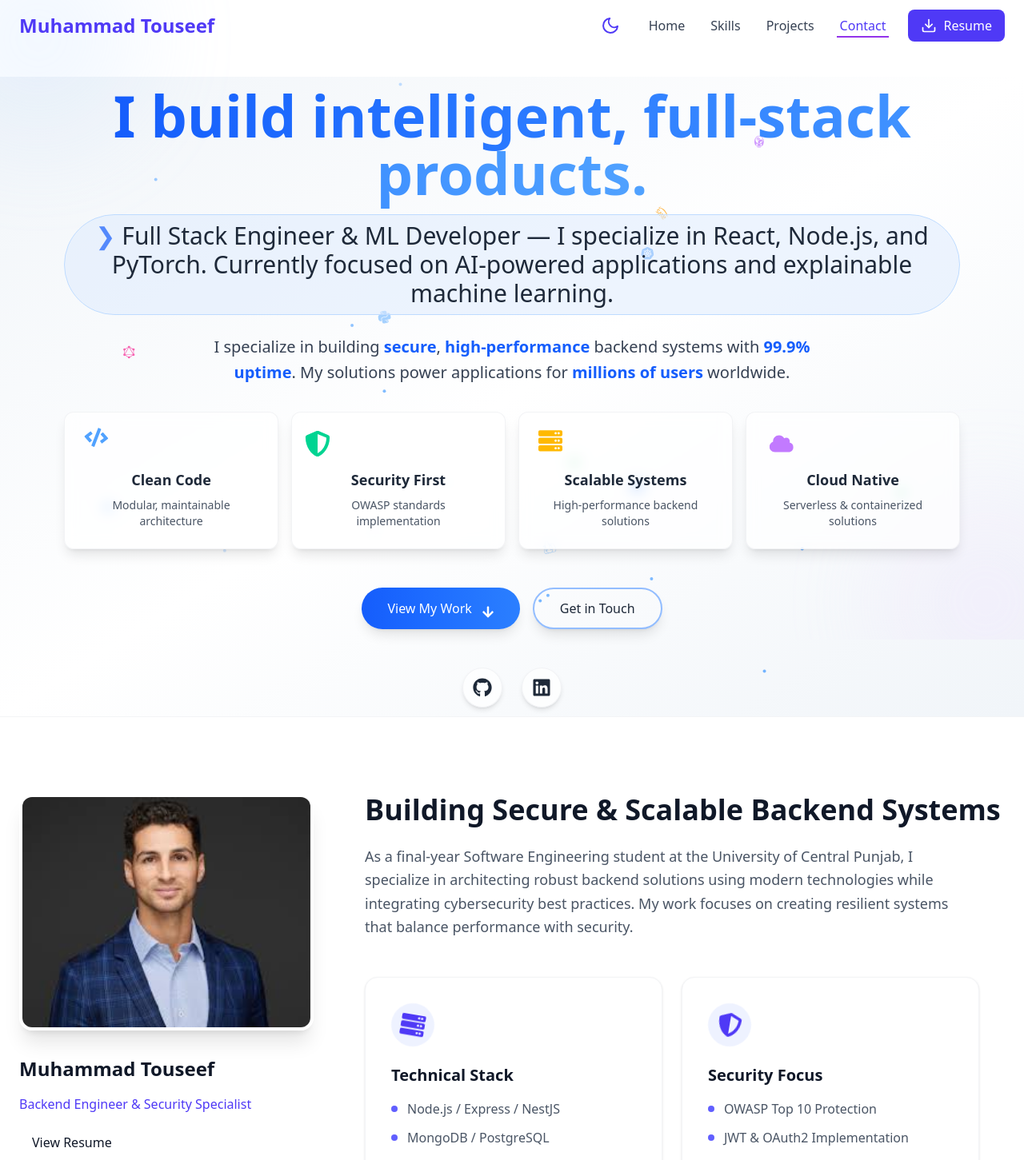
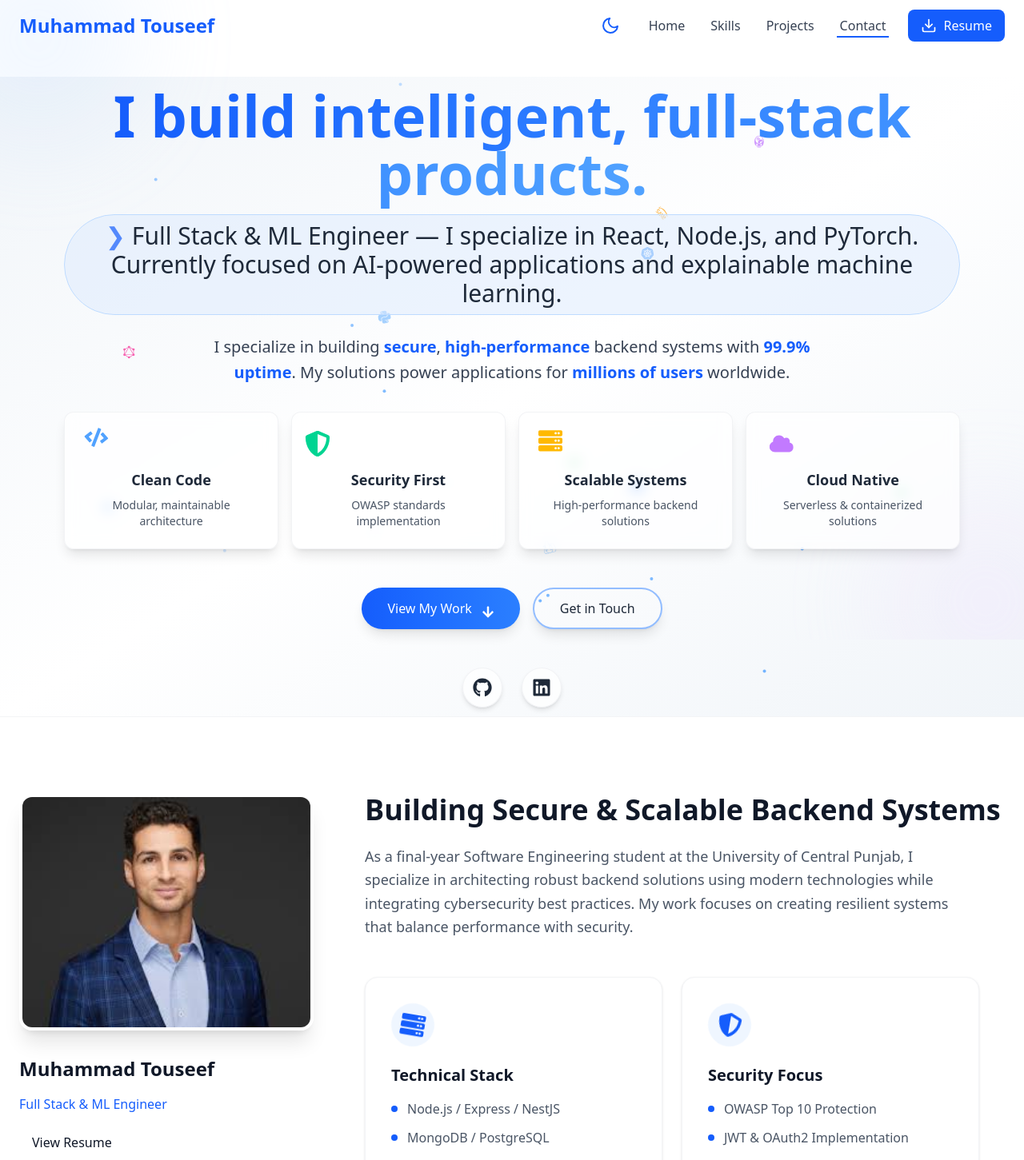
Before and after one commit to M-Touseef/my-portfolio, a React (Vite) app: page / in a window 1280 px wide. Shown: the top 1451 px of the page at 80% size. Built offline with nearby package versions, Linux system fonts and the light colour scheme.

Commit message:
Fix Color and Name

```diff
--- a/src/components/About.jsx
+++ b/src/components/About.jsx
@@ -43,13 +43,13 @@ const About = () => {
                 alt="Muhammad Touseef"
                 className="w-full h-auto rounded-2xl shadow-xl transform transition-transform duration-300 border-4 border-white dark:border-gray-800"
               />
-              <div className="absolute inset-0 bg-gradient-to-b from-indigo-600/10 to-transparent rounded-2xl mix-blend-multiply opacity-0 group-hover:opacity-100 transition-opacity duration-300" />
+              <div className="absolute inset-0 bg-gradient-to-b from-blue-600/10 to-transparent rounded-2xl mix-blend-multiply opacity-0 group-hover:opacity-100 transition-opacity duration-300" />
             </motion.div>
 
             <div className="space-y-4 text-center md:text-left">
               <h3 className="text-xl md:text-2xl font-bold text-gray-900 dark:text-white">Muhammad Touseef</h3>
-              <p className="text-indigo-600 dark:text-indigo-400 font-medium text-sm md:text-base">
-                Backend Engineer & Security Specialist
+              <p className="text-blue-600 dark:text-blue-400 font-medium text-sm md:text-base">
+                Full Stack & ML Engineer
               </p>
               <motion.div
                 className="flex justify-center md:justify-start gap-4"
@@ -110,7 +110,7 @@ const About = () => {
                       whileHover={{ y: -5 }}
                     >
                       <motion.div
-                        className="text-indigo-600 dark:text-indigo-400 text-2xl md:text-3xl mb-3 md:mb-4 inline-block p-2 md:p-3 rounded-full bg-indigo-50 dark:bg-gray-900"
+                        className="text-blue-600 dark:text-blue-400 text-2xl md:text-3xl mb-3 md:mb-4 inline-block p-2 md:p-3 rounded-full bg-blue-50 dark:bg-gray-900"
                         animate={{ rotate: [0, 10, -10, 0] }}
                         transition={{ duration: 2, repeat: Infinity }}
                       >
@@ -124,7 +124,7 @@ const About = () => {
                             whileHover={{ x: 5 }}
                             className="flex items-center gap-2 md:gap-3"
                           >
-                            <span className="w-2 h-2 bg-indigo-500 rounded-full"></span>
+                            <span className="w-2 h-2 bg-blue-600 rounded-full"></span>
                             {item}
                           </motion.li>
                         ))}
@@ -164,7 +164,7 @@ const About = () => {
                     transition={{ delay: item.delay, duration: 0.6 }}
                   >
                     <motion.div
-                      className="absolute left-0 top-1 -translate-x-1/2 w-4 h-4 md:w-5 md:h-5 bg-indigo-600 rounded-full flex items-center justify-center shadow-lg z-10"
+                      className="absolute left-0 top-1 -translate-x-1/2 w-4 h-4 md:w-5 md:h-5 bg-blue-600 rounded-full flex items-center justify-center shadow-lg z-10"
                       initial={{ scale: 0 }}
                       animate={{ scale: 1 }}
                       transition={{ type: "spring", stiffness: 260, damping: 20 }}
--- a/src/components/Hero.jsx
+++ b/src/components/Hero.jsx
@@ -201,7 +201,7 @@ const Hero = () => {
               <span className="inline-block bg-blue-100/50 dark:bg-blue-600/20 px-2 py-1 sm:px-4 sm:py-2 rounded-full border border-blue-200 dark:border-blue-500/30">
                 <span className="text-blue-600 dark:text-blue-400 animate-pulse mr-2">❯</span>
                 <span className="typewriter text-gray-800 dark:text-gray-200">
-                  Full Stack Engineer & ML Developer — I specialize in React, Node.js, and PyTorch. Currently focused on AI-powered applications and explainable machine learning.
+                  Full Stack & ML Engineer — I specialize in React, Node.js, and PyTorch. Currently focused on AI-powered applications and explainable machine learning.
                 </span>
               </span>
             </h2>
--- a/src/components/Navbar.jsx
+++ b/src/components/Navbar.jsx
@@ -110,7 +110,7 @@ const Navbar = React.memo(() => {
               closeNav();
             }}
             className={`text-xl md:text-2xl font-extrabold ${
-              isDark ? 'text-purple-400' : 'text-indigo-600'
+              isDark ? 'text-blue-400' : 'text-blue-600'
             } cursor-pointer`}
             aria-label="Navigate to home section"
           >
@@ -124,14 +124,14 @@ const Navbar = React.memo(() => {
             onClick={toggleTheme}
             whileHover={{ scale: 1.1 }}
             whileTap={{ scale: 0.9 }}
-            className="p-2 rounded-full focus:outline-none focus:ring-2 focus:ring-offset-2 focus:ring-purple-500"
+            className="p-2 rounded-full focus:outline-none focus:ring-2 focus:ring-offset-2 focus:ring-blue-600"
             aria-label={`Switch to ${isDark ? 'light' : 'dark'} mode`}
             transition={{ type: 'spring', stiffness: 500 }}
           >
             {isDark ? (
-              <FiSun className="w-5 h-5 md:w-6 md:h-6 text-purple-400" />
+              <FiSun className="w-5 h-5 md:w-6 md:h-6 text-blue-400" />
             ) : (
-              <FiMoon className="w-5 h-5 md:w-6 md:h-6 text-indigo-600" />
+              <FiMoon className="w-5 h-5 md:w-6 md:h-6 text-blue-600" />
             )}
           </motion.button>
 
@@ -152,14 +152,13 @@ const Navbar = React.memo(() => {
                   onSetActive={() => handleSetActive(link.to)}
                   className={`relative ${
                     isDark ? 'text-gray-300' : 'text-gray-700'
-                  } font-medium pb-1 px-1 ${activeLink === link.to ? (isDark ? 'text-purple-400' : 'text-indigo-600') : ''}`}
+                  } font-medium pb-1 px-1 ${activeLink === link.to ? (isDark ? 'text-blue-400' : 'text-blue-600') : ''}`}
                   aria-label={`Navigate to ${link.name} section`}
                 >
                   {link.name}
                   <motion.span
                     layoutId="underline"
-                    className="absolute left-0 bottom-0 h-0.5"
-                    style={{ backgroundColor: isDark ? '#a78bfa' : '#9333EA' }}
+                    className="absolute left-0 bottom-0 h-0.5 bg-blue-600"
                     initial={false}
                     animate={{ width: activeLink === link.to ? '100%' : '0%' }}
                     transition={{ duration: 0.3, type: 'spring' }}
@@ -179,11 +178,9 @@ const Navbar = React.memo(() => {
               whileTap={{ scale: 0.95 }}
               className={`flex items-center gap-2 px-4 py-2 ${
                 isDark
-                  ? 'bg-purple-600 hover:bg-purple-700 text-white'
-                  : 'bg-indigo-600 hover:bg-indigo-700 text-white'
-              } rounded-lg transition-colors focus:outline-none focus:ring-2 focus:ring-offset-2 ${
-                isDark ? 'focus:ring-purple-500' : 'focus:ring-indigo-500'
-              }`}
+                  ? 'bg-blue-600 hover:bg-blue-700 text-white'
+                  : 'bg-blue-600 hover:bg-blue-700 text-white'
+              } rounded-lg transition-colors focus:outline-none focus:ring-2 focus:ring-offset-2 focus:ring-blue-600`}
               aria-label="Download resume"
               transition={{ type: 'spring', stiffness: 400 }}
             >
@@ -197,7 +194,7 @@ const Navbar = React.memo(() => {
             onClick={toggleNav}
             whileHover={{ scale: 1.1 }}
             whileTap={{ scale: 0.9 }}
-            className="md:hidden p-2 focus:outline-none focus:ring-2 focus:ring-offset-2 focus:ring-purple-500 rounded-full"
+            className="md:hidden p-2 focus:outline-none focus:ring-2 focus:ring-offset-2 focus:ring-blue-600 rounded-full"
             aria-label="Toggle navigation menu"
             aria-expanded={navOpen}
             transition={{ type: 'spring', stiffness: 500 }}
@@ -257,9 +254,9 @@ const Navbar = React.memo(() => {
                     }}
                     className={`block py-2 text-base font-medium ${
                       activeLink === link.to
-                        ? (isDark ? 'text-purple-400' : 'text-indigo-600')
+                        ? (isDark ? 'text-blue-400' : 'text-blue-600')
                         : (isDark ? 'text-gray-300' : 'text-gray-700')
-                    } focus:outline-none focus:ring-2 focus:ring-purple-500 focus:rounded-md px-2`}
+                    } focus:outline-none focus:ring-2 focus:ring-blue-600 focus:rounded-md px-2`}
                     aria-label={`Navigate to ${link.name} section`}
                   >
                     {link.name}
@@ -276,11 +273,9 @@ const Navbar = React.memo(() => {
                 animate="animate"
                 className={`mt-1 flex items-center justify-center gap-2 text-base font-medium px-4 py-2 rounded-lg ${
                   isDark
-                    ? 'bg-purple-600 hover:bg-purple-700 text-white'
-                    : 'bg-indigo-600 hover:bg-indigo-700 text-white'
-                } focus:outline-none focus:ring-2 focus:ring-offset-2 ${
-                  isDark ? 'focus:ring-purple-500' : 'focus:ring-indigo-500'
-                }`}
+                    ? 'bg-blue-600 hover:bg-blue-700 text-white'
+                    : 'bg-blue-600 hover:bg-blue-700 text-white'
+                } focus:outline-none focus:ring-2 focus:ring-offset-2 focus:ring-blue-600`}
                 onClick={closeNav}
                 aria-label="Download resume"
               >
--- a/src/components/Testimonials.jsx
+++ b/src/components/Testimonials.jsx
@@ -54,7 +54,7 @@ const Testimonials = () => {
               }`}
             >
               <div className={`mb-4 ${
-                isDark ? 'text-indigo-400' : 'text-indigo-600'
+                isDark ? 'text-blue-400' : 'text-blue-600'
               }`}>
                 {item.icon}
               </div>
```
Also changed, not shown: src/components/ContactFooter.jsx (+18 -22 lines), src/components/Projects.jsx (+8 -12 lines).
